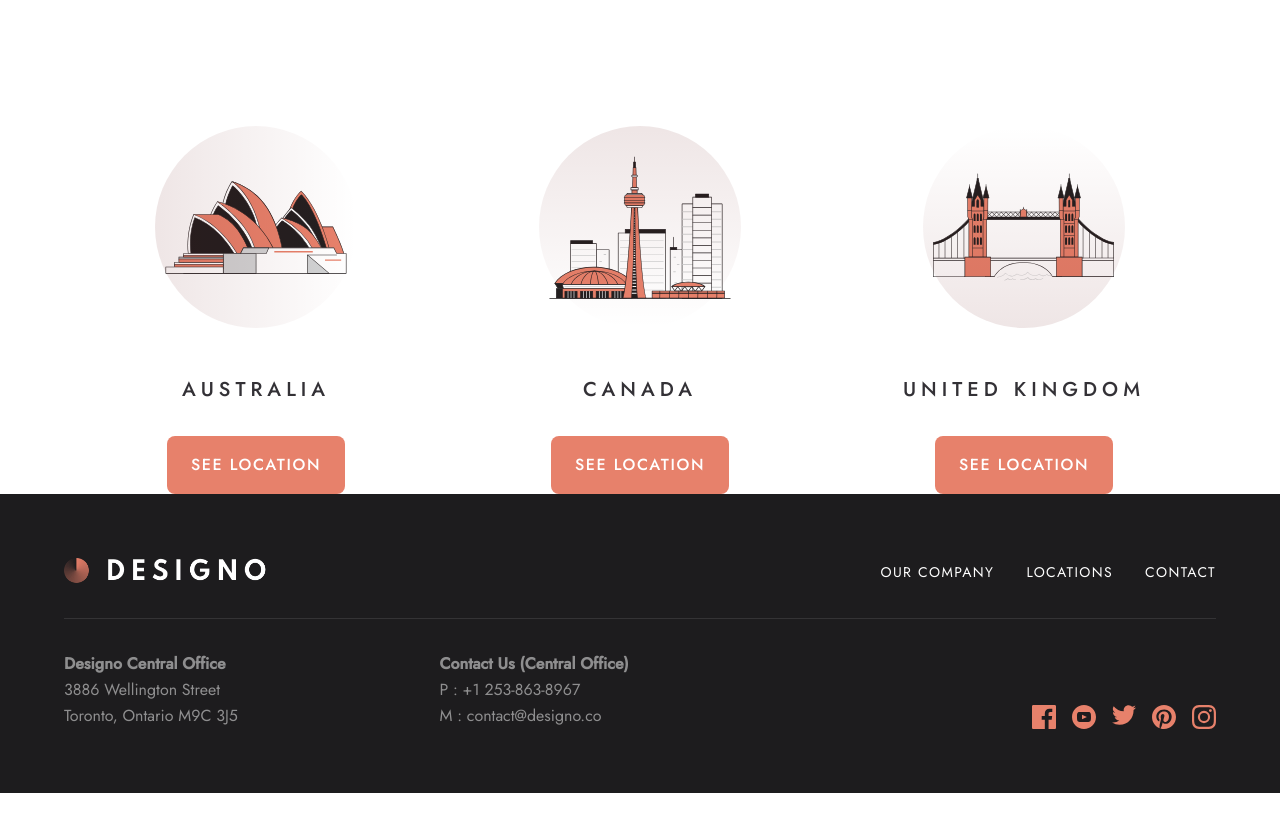
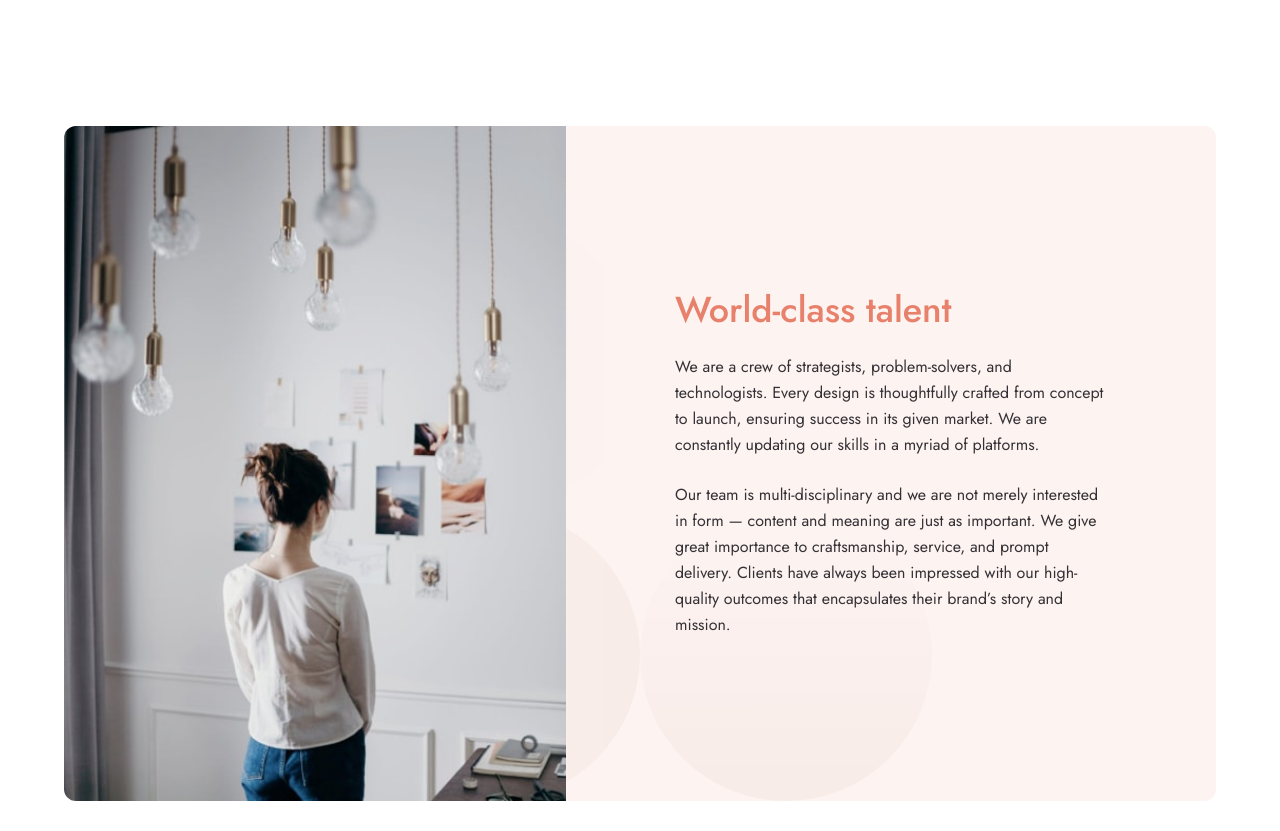
Before and after one commit to BParadowski/designo, a Next.js app: page /about in a window 1280 px wide. Shown: the part 700-1531 px from the top of the page. Before the commit the page ends 1493 px from the top, so only its background shows below. Built offline with nearby package versions, Linux system fonts and the light colour scheme.

Commit message:
Implement the "about" page

```diff
--- a/app/about/page.tsx
+++ b/app/about/page.tsx
@@ -1,11 +1,14 @@
 import LocationLinks from "../components/shared/LocationLinks";
 import Picture from "../components/shared/Picture";
+import Image from "next/image";
+import leaf from "/public/assets/shared/desktop/bg-pattern-leaf.svg";
+import CtaCard from "../components/shared/CtaCard";
 
 export default function About() {
   return (
-    <main>
+    <main className="overflow-hidden">
       {/* Hero */}
-      <div className="sm:container sm:pb-28 lg:pb-40">
+      <div className="sm:container sm:mb-28 lg:mb-40">
         <div
           className="bg-about-hero-mobile sm:bg-about-hero-tablet grid overflow-hidden bg-primary-700 bg-right bg-no-repeat
                 sm:rounded-2xl sm:bg-[position:-7rem_-6rem] lg:grid-flow-col lg:grid-cols-[1fr-fit-content] xl:bg-left-bottom"
@@ -34,7 +37,84 @@ export default function About() {
         </div>
       </div>
 
-      <LocationLinks />
+      {/* Layout div */}
+      <div className="grid gap-28 lg:gap-40">
+        {/* World class talent */}
+        <div className="sm:container">
+          <div
+            className="bg-primary-100 bg-three-circles lg:grid-col-[fit-content_1fr] grid overflow-hidden bg-[position:left_bottom_-2rem]
+                            bg-no-repeat sm:rounded-xl sm:bg-[position:left_4rem_bottom_3rem] lg:grid-flow-col lg:bg-bottom"
+          >
+            <Picture
+              base="/assets/about/mobile/image-world-class-talent.jpg"
+              sm="/assets/about/tablet/image-world-class-talent.jpg"
+              lg="/assets/about/desktop/image-world-class-talent.jpg"
+            />
+            <div className="container grid place-content-center gap-6 py-20 text-center sm:py-12 lg:text-start xl:px-24">
+              <h2 className=" text-3xl font-medium text-primary-700 md:text-4xl">
+                World-class talent
+              </h2>
+              <p className="lg:max-w-text-narrow">
+                We are a crew of strategists, problem-solvers, and
+                technologists. Every design is thoughtfully crafted from concept
+                to launch, ensuring success in its given market. We are
+                constantly updating our skills in a myriad of platforms.
+              </p>
+              <p className="lg:max-w-text-narrow">
+                Our team is multi-disciplinary and we are not merely interested
+                in form — content and meaning are just as important. We give
+                great importance to craftsmanship, service, and prompt delivery.
+                Clients have always been impressed with our high-quality
+                outcomes that encapsulates their brand’s story and mission.
+              </p>
+            </div>
+          </div>
+        </div>
+
+        <div className="relative">
+          <LocationLinks />
+          <Image
+            alt=""
+            src={leaf}
+            className="invisible absolute -right-80 top-44 -z-50 lg:visible lg:max-w-4xl  xl:max-w-none"
+          />
+        </div>
+
+        {/* The real deal */}
+        <div className="sm:container">
+          <div
+            className="bg-primary-100 bg-three-circles lg:grid-col-[fit-content_1fr] grid overflow-hidden bg-[position:left_bottom_-2rem]
+                            bg-no-repeat sm:rounded-xl sm:bg-[position:left_4rem_bottom_3rem] lg:grid-flow-col lg:bg-bottom"
+          >
+            <Picture
+              base="/assets/about/mobile/image-real-deal.jpg"
+              sm="/assets/about/tablet/image-real-deal.jpg"
+              lg="/assets/about/desktop/image-real-deal.jpg"
+              className="lg:col-end-3"
+            />
+            <div className="container grid place-content-center gap-6 py-20 text-center sm:py-12 lg:text-start xl:px-24">
+              <h2 className=" text-3xl font-medium text-primary-700 md:text-4xl">
+                The real deal
+              </h2>
+              <p className="lg:max-w-text-narrow">
+                As strategic partners in our clients’ businesses, we are ready
+                to take on any challenge as our own. Solving real problems
+                require empathy and collaboration, and we strive to bring a
+                fresh perspective to every opportunity. We make design and
+                technology more accessible and give you tools to measure
+                success.
+              </p>
+              <p className="lg:max-w-text-narrow">
+                We are visual storytellers in appealing and captivating ways. By
+                combining business and marketing strategies, we inspire
+                audiences to take action and drive real results.
+              </p>
+            </div>
+          </div>
+        </div>
+
+        <CtaCard />
+      </div>
     </main>
   );
 }
--- a/app/layout.tsx
+++ b/app/layout.tsx
@@ -18,7 +18,7 @@ export default function RootLayout({
 }) {
   return (
     <html lang="en" className={jost.className}>
-      <body className=" grid min-h-screen grid-rows-[auto_1fr_auto] bg-white leading-relaxed text-neutral-800">
+      <body className="grid min-h-screen grid-rows-[auto_1fr_auto] bg-white leading-relaxed text-neutral-800">
         <Header />
         {children}
         <Footer />
--- a/tailwind.config.ts
+++ b/tailwind.config.ts
@@ -52,6 +52,8 @@ const config: Config = {
           "url('/assets/about/mobile/bg-pattern-hero-about-mobile.svg')",
         "about-hero-tablet":
           "url('/assets/about/desktop/bg-pattern-hero-about-desktop.svg')",
+        "three-circles":
+          "url('/assets/shared/desktop/bg-pattern-three-circles.svg')",
       },
       letterSpacing: {
         huge: "0.25em",
```
Also changed, not shown: app/components/shared/Picture.tsx (+5 -5 lines).
